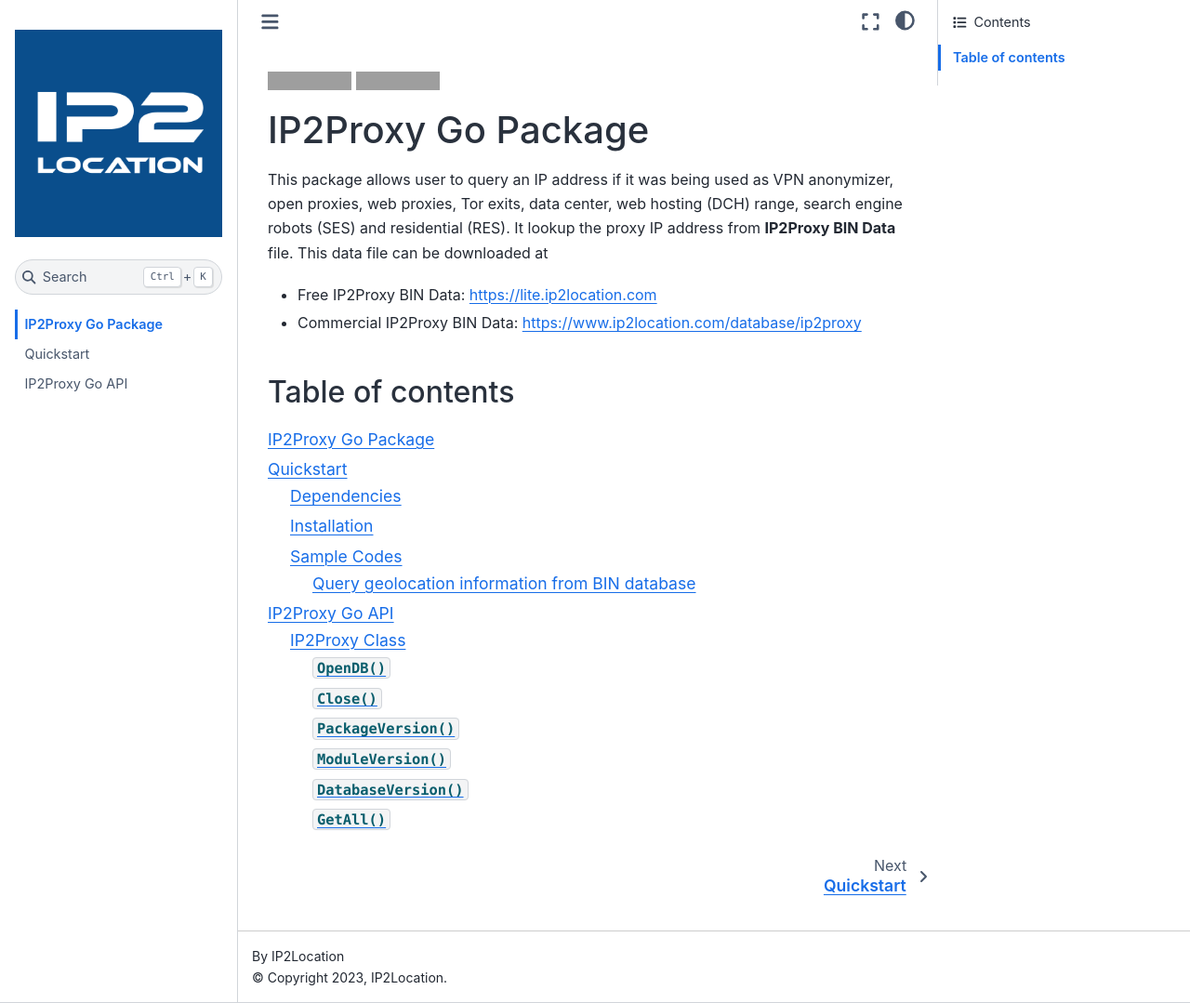
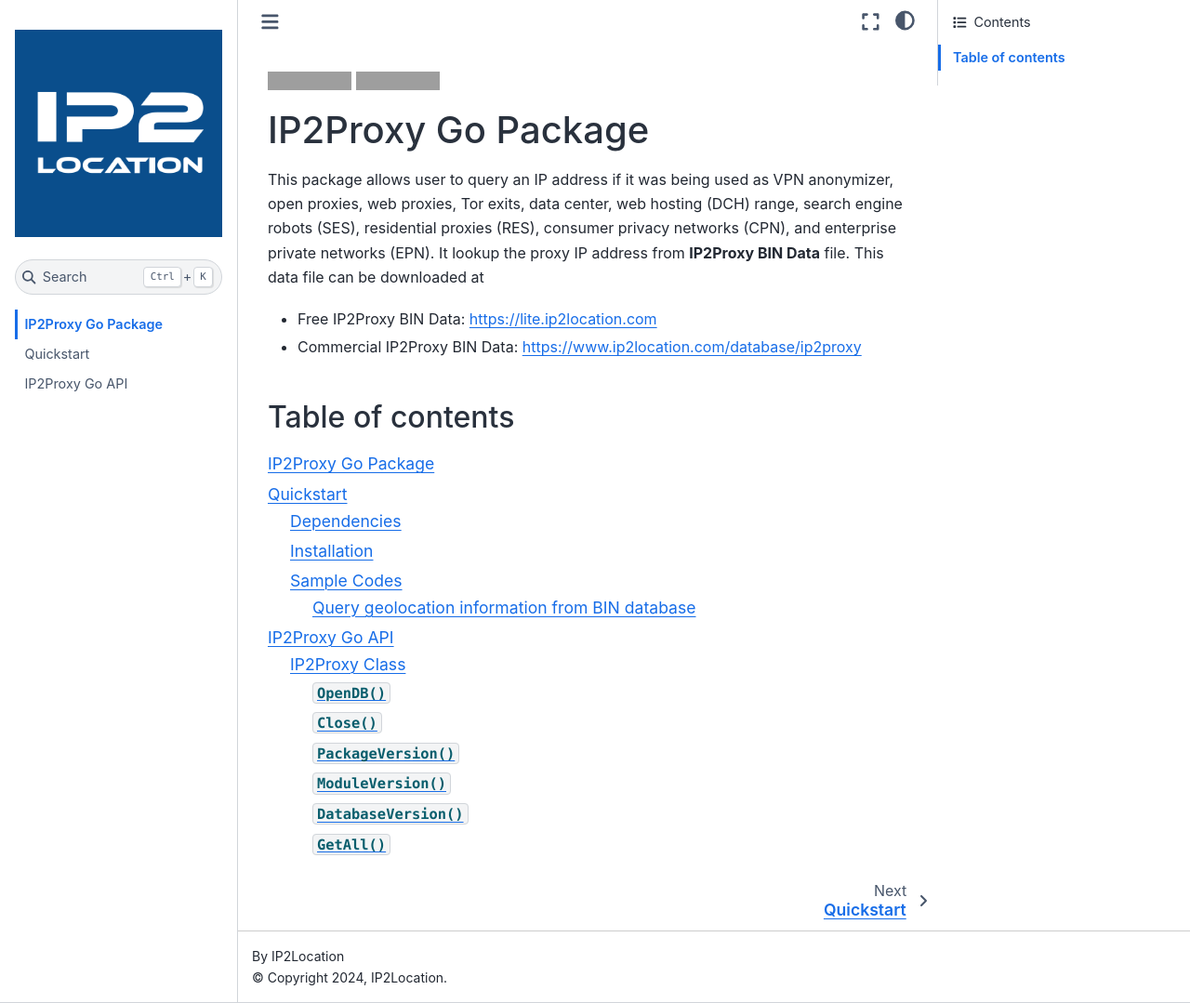
Before and after one commit to ip2location/ip2proxy-go, a Sphinx documentation site: the page built from docs/source/index.md, in a window 1280 px wide and 1079 px high. Shown: the whole window at 93% size. Built offline with Sphinx 7.4.7 and the Sphinx Book theme 1.1.4, drawn with Linux system fonts in a browser that asks for light colours; grey boxes are pictures that could not be loaded.

Commit message:
Update documentation to mention support of CPN and EPN in PX11+

```diff
--- a/docs/source/conf.py
+++ b/docs/source/conf.py
@@ -4,7 +4,7 @@
 # -- Project information
 
 project = 'IP2Proxy Go'
-copyright = '2023, IP2Location'
+copyright = '2024, IP2Location'
 author = 'IP2Location'
 
 release = '0.1.0'
--- a/docs/source/index.md
+++ b/docs/source/index.md
@@ -3,7 +3,7 @@
 
 # IP2Proxy Go Package
 
-This package allows user to query an IP address if it was being used as VPN anonymizer, open proxies, web proxies, Tor exits, data center, web hosting (DCH) range, search engine robots (SES) and residential (RES). It lookup the proxy IP address from **IP2Proxy BIN Data** file. This data file can be downloaded at
+This package allows user to query an IP address if it was being used as VPN anonymizer, open proxies, web proxies, Tor exits, data center, web hosting (DCH) range, search engine robots (SES), residential proxies (RES), consumer privacy networks (CPN), and enterprise private networks (EPN). It lookup the proxy IP address from **IP2Proxy BIN Data** file. This data file can be downloaded at
 
 * Free IP2Proxy BIN Data: <https://lite.ip2location.com>
 * Commercial IP2Proxy BIN Data: <https://www.ip2location.com/database/ip2proxy>
```
Also changed, not shown: README.md (+1 -1 lines).
